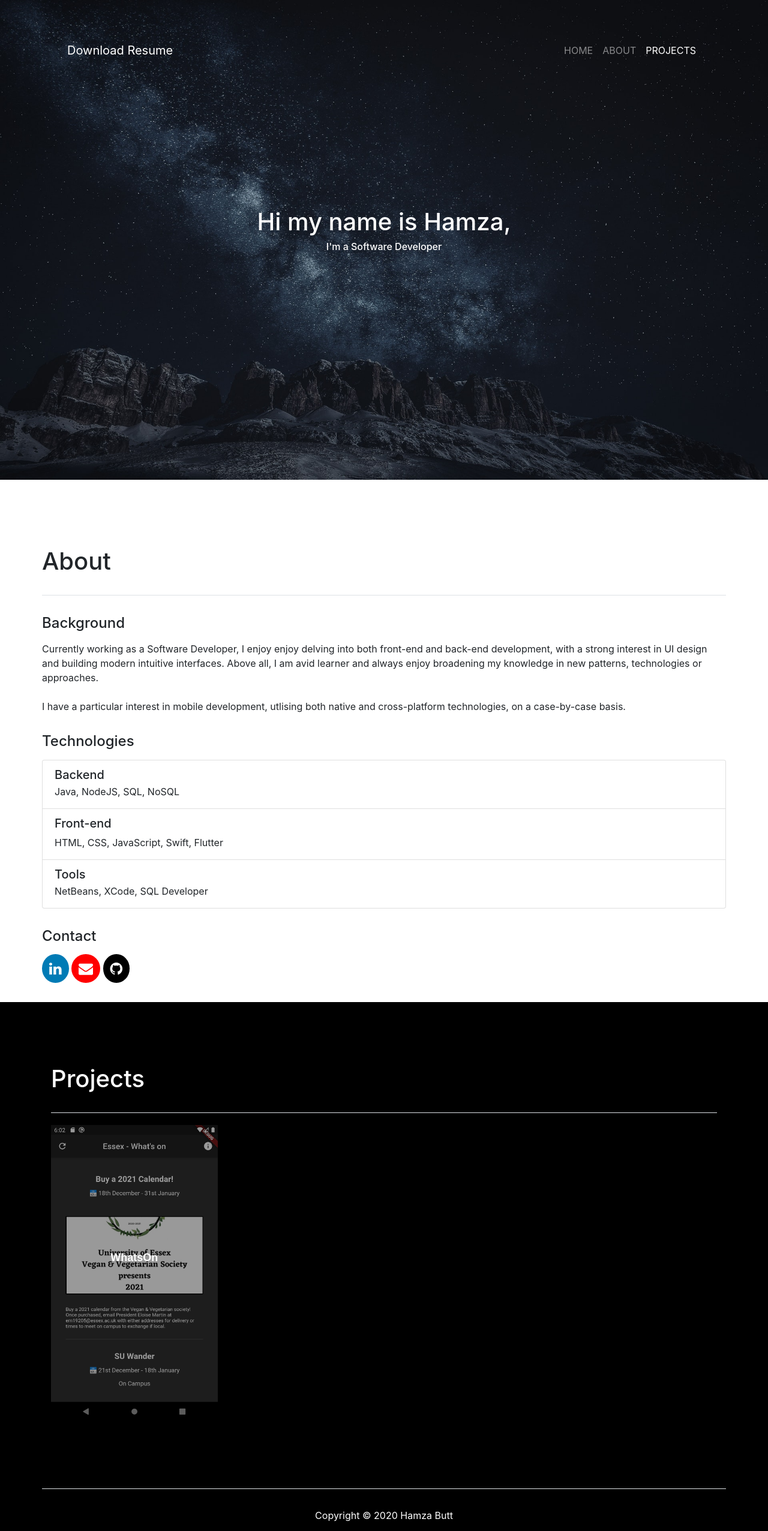
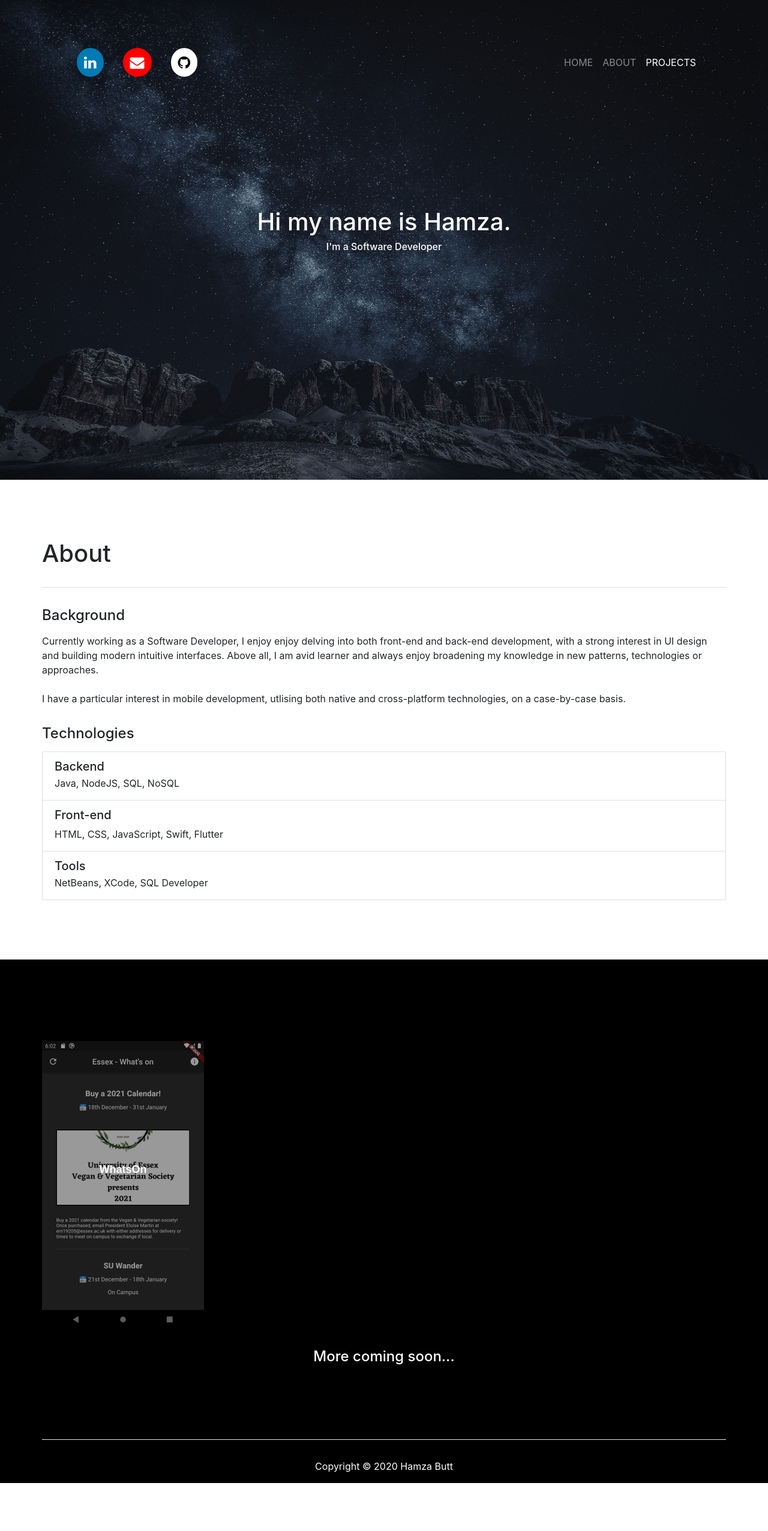
Before and after one commit to acasualcoder/portfolio, a plain HTML site: page index.html in a window 1280 px wide. Shown: the top 2553 px of the page at 60% size. After the commit the page ends 2473 px from the top, so only its background shows below. Drawn offline with nearby package versions, Linux system fonts and the light colour scheme.

Commit message:
Updated socials + structure

```diff
--- a/css/style.css
+++ b/css/style.css
@@ -1,9 +1,34 @@
-.margin-bottom {
-  margin-bottom: 2em;
+.center {
+  text-align: center;
 }
 
-.section-start {
-  margin-top: 7em;
+.social-item {
+  margin: 1em;
+  display: inline-block;
+}
+
+ol.navbar-nav {
+    flex-direction: row;
+}
+
+.navbar-toggler {
+  padding: 0;
+}
+
+.content {
+  display: flex;
+  flex-direction: column;
+  justify-content: center;
+  flex-grow: 1;
+}
+
+.parent-container {
+  display: flex;
+  flex-direction: column;
+  height: 100vh;
+}
+
+.margin-bottom {
   margin-bottom: 2em;
 }
 
@@ -26,7 +51,6 @@
 }
 
 @media only screen and (min-width: 0px) and (max-width: 319px){
-
   .navbar-custom {
     padding-right: 1em;
     padding-left: 1em;
@@ -167,31 +191,19 @@
   }
 
   body {
-    font-size: 1.25em;
+    font-size: 1.1em;
   }
-
 }
-
 
 /* 02 - Header */
 
-.header-content {
-  background-position: center top;
-  display: flex;
-  flex-direction: column;
-  justify-content: center;
-  flex-grow: 1;
+.header {
   /* https://www.pexels.com/photo/canion-mountains-on-night-sky-2098428/ */
   background-image: url("../images/header.jpg");
   background-repeat: no-repeat;
   background-attachment: fixed;
   background-size: cover;
-}
-
-.header {
-  display: flex;
-  flex-direction: column;
-  height: 100vh;
+  background-position: center top;
 }
 
 .header-text {
@@ -281,10 +293,6 @@
 
 /* Projects */
 
-.filter {
-	padding-top: 6.5rem;
-	padding-bottom: 7rem;
-}
 
 .filter .grid {
 	margin-top: 1.25rem;
@@ -296,7 +304,7 @@
 	position: relative;
 	float: left;
 	overflow: hidden;
-	width: 25%;
+	width:25%;
 	background-color: #000; /* to hide 1px white margin in IE */
 }
 
--- a/index.html
+++ b/index.html
@@ -10,16 +10,27 @@
     <title>Portfolio</title>
   </head>
   <body data-spy="scroll" data-target=".navbar" data-offset="100">
-    <nav class="navbar navbar-expand-md navbar-dark navbar-custom fixed-top">
-      <a class="navbar-brand logo-text page-scroll" href="#addResumeLink">Download Resume</a>
+    <nav class="navbar navbar-expand-sm navbar-dark navbar-custom fixed-top">
+      <!-- <a class="navbar-brand logo-text page-scroll" href="#addResumeLink">Download Resume</a> -->
+      <ol class="navbar-nav">
+        <li class="social-item">
+          <a href="https://www.linkedin.com/in/hamza-butt-94a446167/" class="fa fa-linkedin"></a>
+        </li>
+        <li class="social-item">
+          <a href="mailto:hb16991@gmail.com" class="fa fa-envelope"></a>
+        </li>
+        <li class="social-item">
+          <a href="https://github.com/acasualcoder" class="fa fa-github light"></a>
+        </li>
+      </ol>
 
         <!-- Mobile Menu Toggle Button -->
-        <button class="navbar-toggler" type="button" data-toggle="collapse" data-target="#navbarsExampleDefault" aria-controls="navbarsExampleDefault" aria-expanded="false" aria-label="Toggle navigation">
-            <i class="fa fa-bars"></i>
+        <button class="navbar-toggler" type="button" data-toggle="collapse" data-target="#mainNavBar" aria-controls="mainNavBar" aria-expanded="false" aria-label="Toggle navigation">
+            <span class="fa fa-bars"></span>
         </button>
         <!-- end of mobile menu toggle button -->
 
-        <div class="collapse navbar-collapse" id="navbarsExampleDefault">
+        <div class="collapse navbar-collapse" id="mainNavBar">
             <ul class="navbar-nav ml-auto">
                 <li class="nav-item">
                     <a class="nav-link page-scroll" href="#header">HOME <span class="sr-only">(current)</span></a>
@@ -34,13 +45,13 @@
         </div>
     </nav>
 
-    <header id="header" class="header">
-        <div class="header-content">
+    <header id="header" class="header parent-container">
+        <div class="content">
             <div class="container">
               <div class="row header-section">
                 <div class="col-lg-12">
                   <div class="text-container text-center">
-                      <h1 class="header-text header-text-intro">Hi my name is Hamza,</h1>
+                      <h1 class="header-text header-text-intro">Hi my name is Hamza.</h1>
                   </div>
                   <div class="text-container text-center margin-bottom">
                       <h6 class="header-text header-text-caption">I'm a Software Developer</h6>
@@ -51,14 +62,13 @@
       </div>
     </header>
 
-    <div id="about">
+    <div id="about" class="parent-container">
+      <div class="content">
         <div class="container">
           <div class="row">
             <div class="col-xs-12">
-            <div class="section-start">
               <h1>About</h1>
-              <div class="margin-top border-bottom"></div>
-            </div>
+              <div class="margin-top margin-bottom border-bottom"></div>
               <h4>Background</h4>
               <p class="margin-top-small">
                 Currently working as a Software Developer, I enjoy enjoy delving
@@ -86,26 +96,17 @@
                   <p class="mb-1">NetBeans, XCode, SQL Developer</p>
                 </li>
               </ul>
-            <div class="margin-top"></div>
-            <h4>Contact</h4>
-            <p class="margin-top-small">
-              <a href="https://www.linkedin.com/in/hamza-butt-94a446167/" class="fa fa-linkedin"></a>
-              <a href="mailto:hb16991@gmail.com" class="fa fa-envelope"></a>
-              <a href="https://github.com/acasualcoder" class="fa fa-github dark"></a>
-            </p>
-            <div class="margin-bottom"></div>
+            </div>
           </div>
         </div>
       </div>
     </div>
 
-
-    <div id="projects" class="filter dark-section">
+    <div id="projects" class="filter dark-section parent-container">
+      <div class="content">
       	<div class="container">
           <div class="row">
-                <div class="col-lg-12">
-                    <h1>Projects</h1>
-                    <div class="margin-top border-bottom"></div>
+              <div class="col-xs-12">
                   <div class="grid">
                     <div class="element-item mobile">
                         <a class="popup-with-move-anim" href="#project-1">
@@ -118,9 +119,13 @@
                   </div>
               </div>
           </div>
+          <div class="margin-top center">
+            <h4>More coming soon...</h4>
           </div>
         </div>
-
+        </div>
+      </div>
+    </div>
 
     <div id="project-1" class="lightbox-basic zoom-anim-dialog mfp-hide">
         <div class="row">
@@ -155,11 +160,6 @@
                 <p>
                   Copyright © 2020 Hamza Butt
                 </p>
-                <p class="margin-top-small">
-                  <a href="https://www.linkedin.com/in/hamza-butt-94a446167/" class="fa fa-linkedin"></a>
-                  <a href="mailto:hb16991@gmail.com" class="fa fa-envelope"></a>
-                  <a href="https://github.com/acasualcoder" class="fa fa-github light"></a>
-                </p>
             </div>
           </div>
         </div>
--- a/js/Controller.js
+++ b/js/Controller.js
@@ -37,19 +37,4 @@ $('.popup-with-move-anim').magnificPopup({
   mainClass: 'my-mfp-slide-bottom'
   });
 
-
-  /* Filter - Isotope */
-  var $grid = $('.grid').isotope({
-      // options
-      itemSelector: '.element-item',
-      layoutMode: 'fitRows'
-  });
-
-  // filter items on button click
-  $('.filters-button-group').on( 'click', 'a', function() {
-      var filterValue = $(this).attr('data-filter');
-      $grid.isotope({ filter: filterValue });
-  });
-
-
 });
```
Lines whose indentation alone changed are shown as unchanged.
